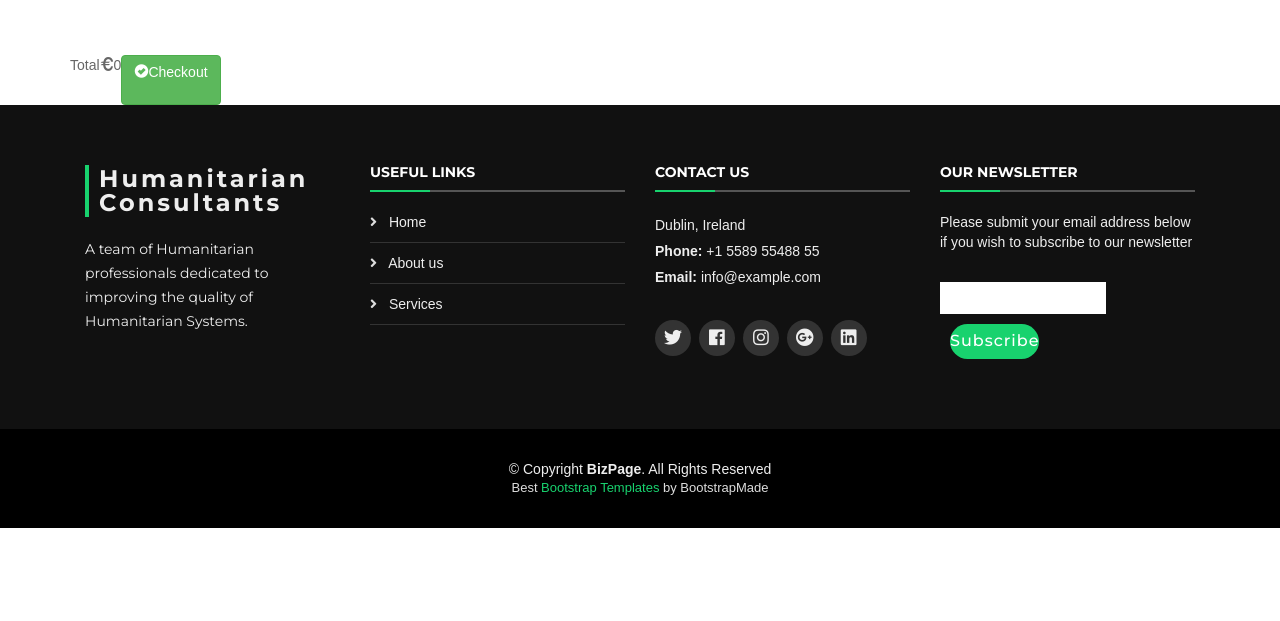
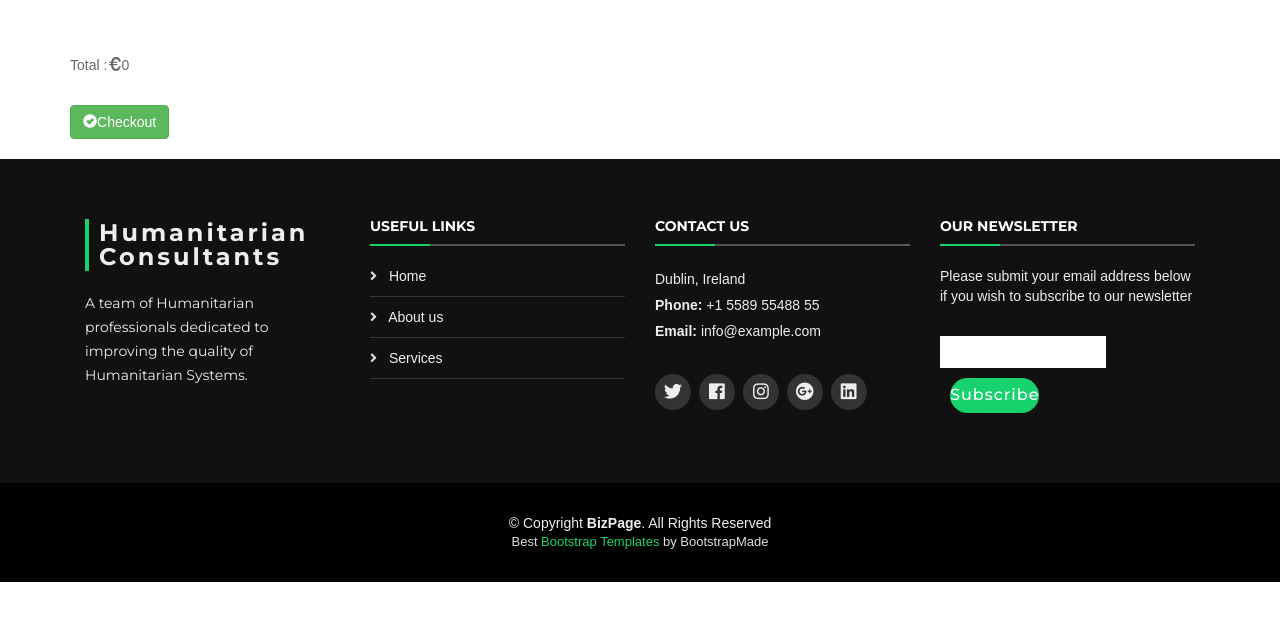
Before and after one commit to Jagger81/h-consultants, a Django app: page /cart/ in a window 1280 px wide. Shown: the part 95-716 px from the top of the page. Run offline with Django 3.2, Linux system fonts and the light colour scheme; some libraries are stand-ins or nearby versions.

Commit message:
Clean up of Cart.html and Checkout.html

```diff
--- a/accounts/templates/index.html
+++ b/accounts/templates/index.html
@@ -821,8 +821,10 @@
             <div class="form-group">
               <textarea class="form-control" name="message" rows="5" data-rule="required" data-msg="Please write something for us" placeholder="Message"></textarea>
               <div class="validation"></div>
+
+            {% csrf_token %}
             </div>
-            <div class="text-center"><input type="submit" name="submit" value="Send Message"></div>
+            <input class="btn btn-success" id="send_message" name="send" type="submit" value="Send Message">
           </form>
         </div>
 
--- a/cart/templates/cart.html
+++ b/cart/templates/cart.html
@@ -8,7 +8,7 @@
     {% for item in cart_items %}
 
    <div class="col-sm-12 col-md-6 col-lg-4">
-
+        <div class="panel-body">
         <div class="product" style="background-image: url('{{ MEDIA_URL }}{{ item.product.image }}')"></div>
 
         <div class="caption">
@@ -31,15 +31,19 @@
                 </form>
             </p>
         </div>
+        </div>
     </div>
     {% endfor %}
     </div>
 
 <div class="row">
-    <p>Total</p>
+    <p>Total :</p>
     <p><span class="glyphicon glyphicon-euro" aria-hidden="true"></span>{{ total }}</p>
-    <a href="{% url 'checkout' %}" class="btn btn-success" role="button"><span class="glyphicon glyphicon-ok-sign" aria-hidden="true"></span>Checkout</a>
 </div>
 
+<div class="row">
+<a href="{% url 'checkout' %}" class="btn btn-success" role="button"><span class="glyphicon glyphicon-ok-sign" aria-hidden="true"></span>Checkout</a>
 </div>
+
+</div><br>
 {% endblock %}
--- a/checkout/templates/checkout.html
+++ b/checkout/templates/checkout.html
@@ -34,7 +34,7 @@
 
 <div class="container">
 <div class="row">
-    <h2>Total €</h2>
+    <h2>Total </h2>
     <h2><span class="glyphicon glyphicon-euro" aria-hidden="true"></span>{{ total }}</h2>
 </div>
 </div><br>
--- a/hconsultants/settings.py
+++ b/hconsultants/settings.py
@@ -8,7 +8,7 @@ https://docs.djangoproject.com/en/1.11/ref/settings/
 """
 
 import os
-#import env
+import env
 import dj_database_url
 
 # Build paths inside the project like this: os.path.join(BASE_DIR, ...)
```
